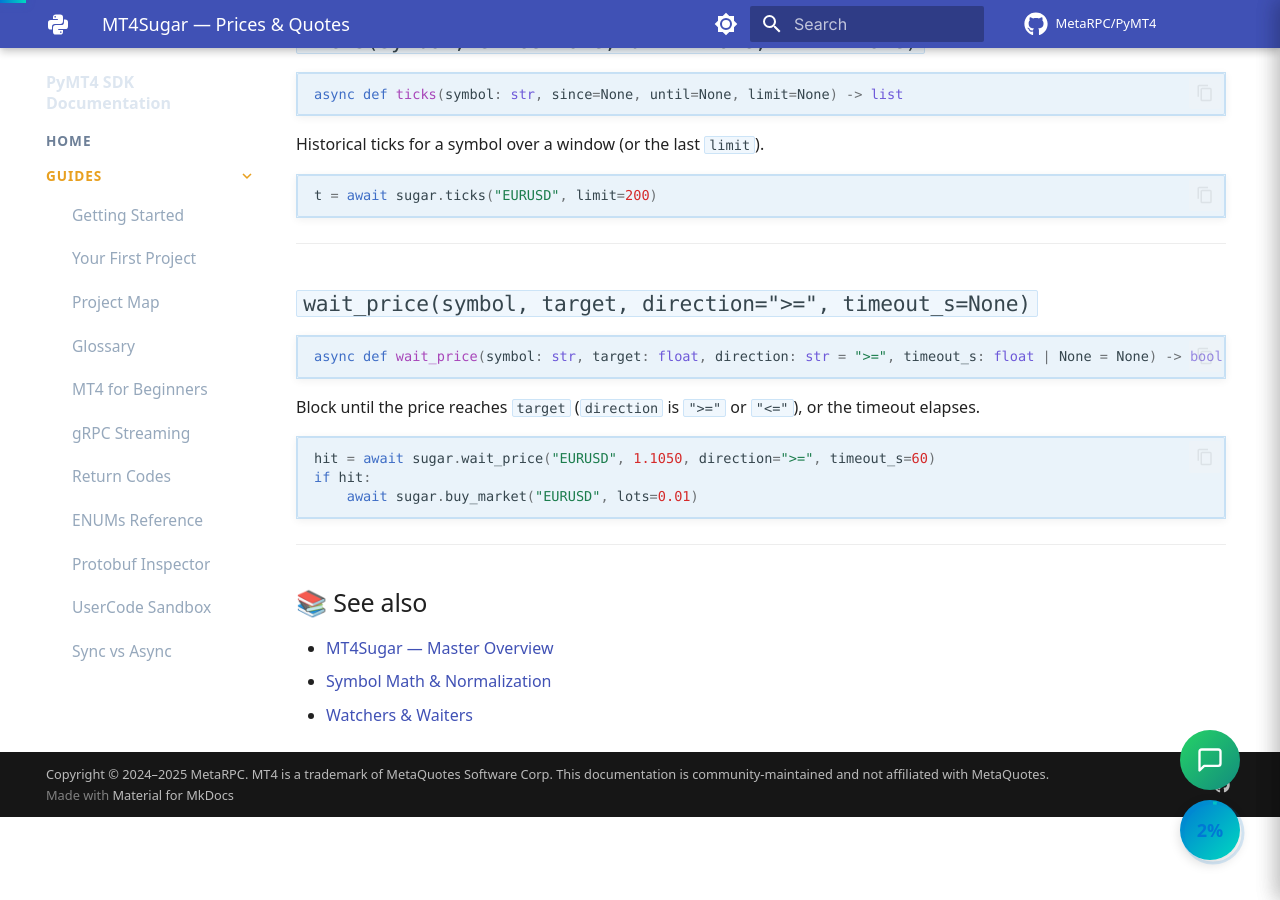
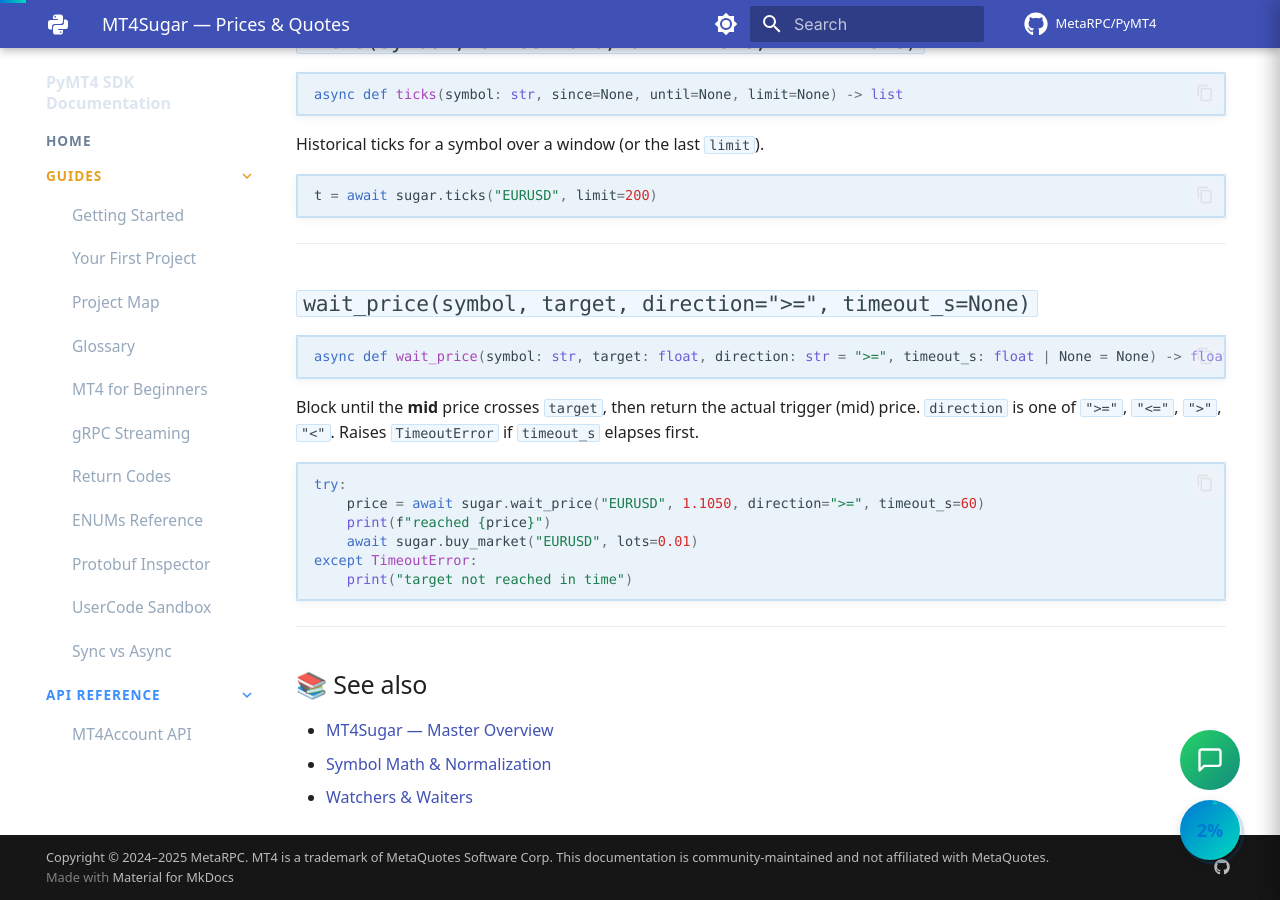
Before and after one commit to MetaRPC/PyMT4, an MkDocs documentation site: the page built from docs/MT4Sugar/2. Prices_Quotes.md, in a window 1280 px wide and 900 px high, scrolled down 1542 px. Built offline with MkDocs 1.6.1 and Material for MkDocs 9.7.7, drawn with Linux system fonts in a browser that asks for light colours; comment, search, counter and statistics services are not loaded.

Commit message:
docs(MT4Sugar): correct waiter/return types and order-entry examples
- wait_price returns the trigger (mid) price (float) and raises TimeoutError on
  timeout, not a bool; direction accepts >=, <=, >, <.
- wait_filled / wait_closed return a dict (fill/close info) and raise TimeoutError on
  timeout, not a bool.
- positions_value returns a dict (lots_net/lots_long/lots_short/pnl/margin), not a
  float; the example now reads v['pnl'].
- Order entry: sell_market / buy_stop take keyword-only arguments, so the examples
  pass symbol= rather than positionally.

Fixed the example code to match (try/except TimeoutError, dict access, keyword args).

Co-Authored-By: Claude Opus 4.8 <noreply@anthropic.com>

````diff
--- a/docs/MT4Sugar/2. Prices_Quotes.md
+++ b/docs/MT4Sugar/2. Prices_Quotes.md
@@ -86,15 +86,19 @@ t = await sugar.ticks("EURUSD", limit=200)
 ## `wait_price(symbol, target, direction=">=", timeout_s=None)`
 
 ```python
-async def wait_price(symbol: str, target: float, direction: str = ">=", timeout_s: float | None = None) -> bool
+async def wait_price(symbol: str, target: float, direction: str = ">=", timeout_s: float | None = None) -> float
 ```
 
-Block until the price reaches `target` (`direction` is `">="` or `"<="`), or the timeout elapses.
+Block until the **mid** price crosses `target`, then return the actual trigger (mid) price.
+`direction` is one of `">="`, `"<="`, `">"`, `"<"`. Raises `TimeoutError` if `timeout_s` elapses first.
 
 ```python
-hit = await sugar.wait_price("EURUSD", 1.1050, direction=">=", timeout_s=60)
-if hit:
+try:
+    price = await sugar.wait_price("EURUSD", 1.1050, direction=">=", timeout_s=60)
+    print(f"reached {price}")
     await sugar.buy_market("EURUSD", lots=0.01)
+except TimeoutError:
+    print("target not reached in time")
 ```
 
 ---
````
Also changed, not shown: docs/MT4Sugar/5. Order_Entry.md (+2 -2 lines), docs/MT4Sugar/8. Watchers_Waiters.md (+8 -4 lines), docs/MT4Sugar/9. Order_Info.md (+5 -4 lines).
